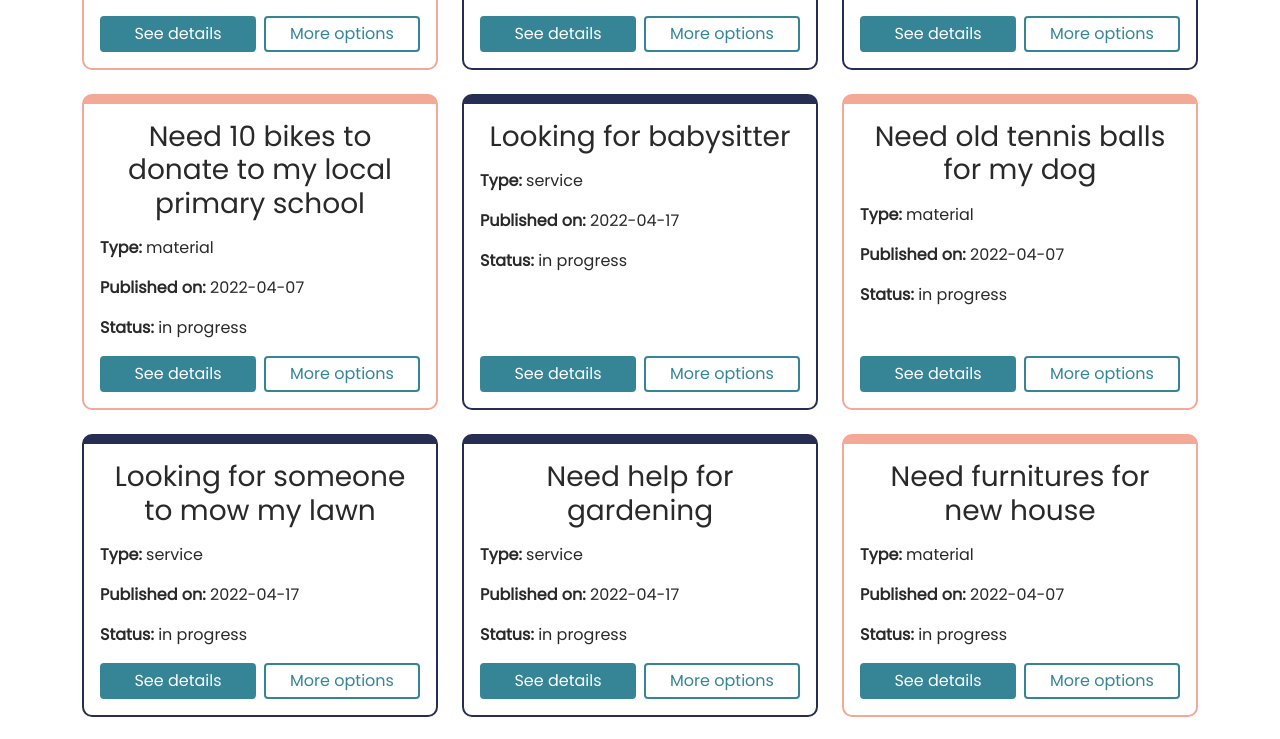
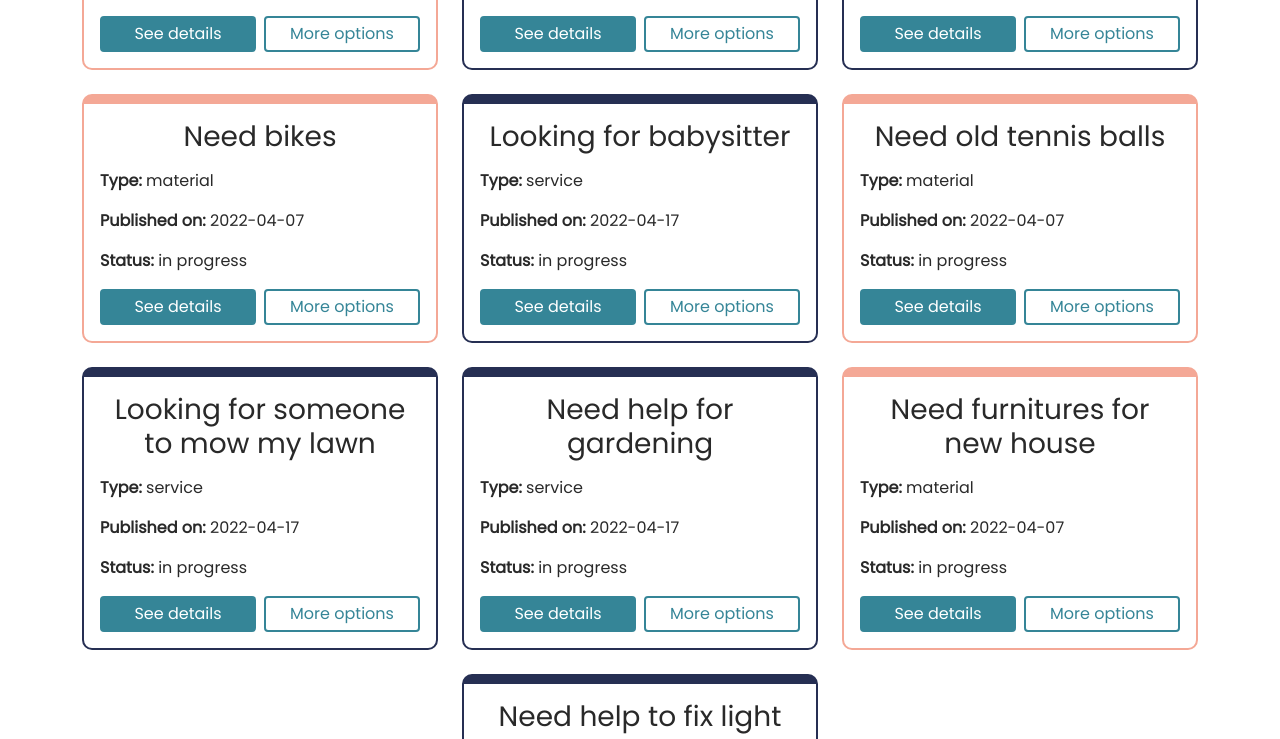
Before and after one commit to MathieuParadis/helping-hand, a React (Create React App) app: page /my-requests in a window 1280 px wide. Shown: the part 570-1309 px from the top of the page. Built offline with nearby package versions, Linux system fonts and the light colour scheme; what pigeon-maps would draw is missing.

Commit message:
Edited MapRequests page

```diff
--- a/src/components/MaterialRequestCard.jsx
+++ b/src/components/MaterialRequestCard.jsx
@@ -18,7 +18,7 @@ const MaterialRequestCard = ({request}) => {
             <button className="btn button-primary w-100 h-100 p-1">See details</button>
           </div>
           <div>
-            <button className="btn button-outline-primary w-100 h-100 p-1" id="signup-btn">More options</button>
+            <button className="btn button-outline-primary w-100 h-100 p-1">More options</button>
           </div>
         </div>
       </div>
--- a/src/components/ServiceRequestCard.jsx
+++ b/src/components/ServiceRequestCard.jsx
@@ -12,10 +12,10 @@ const ServiceRequestCard = ({request}) => {
         </div>
         <div className="row row-cols-2 g-2">
           <div>
-            <button className="btn button-primary w-100 h-100 p-1" id="signup-btn">See details</button>
+            <button className="btn button-primary w-100 h-100 p-1">See details</button>
           </div>
           <div>
-            <button className="btn button-outline-primary w-100 h-100 p-1" id="signup-btn">More options</button>
+            <button className="btn button-outline-primary w-100 h-100 p-1">More options</button>
           </div>
         </div>
       </div>
--- a/src/data/Requests.jsx
+++ b/src/data/Requests.jsx
@@ -52,7 +52,7 @@ const requests = [
   },
   {
     request: {
-      title: "Need 10 bikes to donate to my local primary school",
+      title: "Need bikes",
       type: "material",
       description: "Looking for people to give away there old bikes to my local school to teach them how to ride.",
       location: "Boulder",
@@ -86,7 +86,7 @@ const requests = [
   },
   {
     request: {
-      title: "Need old tennis balls for my dog",
+      title: "Need old tennis balls",
       type: "material",
       description: "Looking for old tennis balls to play with my dog.",
       location: "Boulder",
@@ -154,7 +154,7 @@ const requests = [
   },
   {
     request: {
-      title: "Need help fix light in my living room",
+      title: "Need help to fix light",
       type: "service",
       description: "The light in my living room broke and I don't know how to replace it.",
       location: "Boulder",
--- a/src/pages/MapRequests.jsx
+++ b/src/pages/MapRequests.jsx
@@ -83,15 +83,14 @@ const MapRequests = () => {
                 <Overlay offset={[0, 0]}>
                   <div className="bubble-request">
                     <div className="bubble-pointer"></div>
-                    <div className="bubble d-flex flex-column justify-content-around align-items-center">
+                    <div className="bubble d-flex flex-column justify-content-between align-items-center p-3">
                       {
                         currentRequest &&
                         <>
-                        <h4>frethryt</h4>
-                          {/* <h3 className="m-0">{currentRequest.first_name}</h3>
-                          <h3 className="m-0">{currentRequest.last_name}</h3>
-                          <p className="m-0"><strong>Lat: </strong>{currentRequest.position.lat}</p>
-                          <p className="m-0"><strong>Lgn: </strong>{currentRequest.position.lgn}</p> */}
+                          <h5 className="">{currentRequest.request.title}</h5>
+                          <p className="m-0"><strong>Type: </strong>{currentRequest.request.type}</p>
+                          <p className="m-0"><strong>Location: </strong>{currentRequest.request.location}</p>
+                          <button className="btn button-primary w-100 p-1">See details</button>
                         </>
                       }
                     </div>
```
